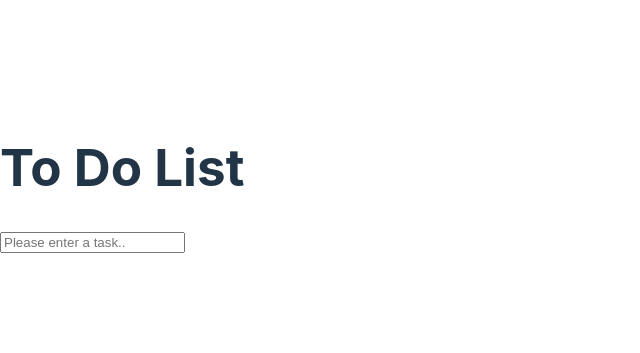
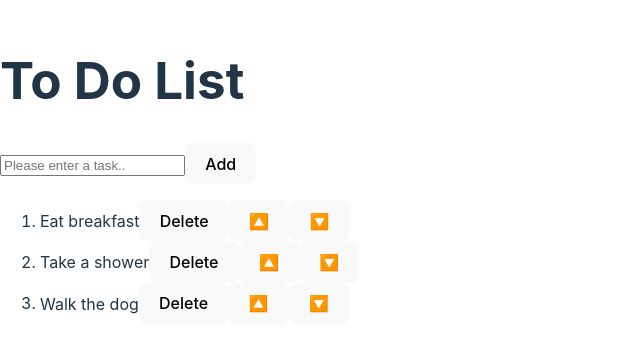
Before and after one commit to Praeda822/PK-ToDo-ReactJS, a React (Vite) app in the folder PK-ToDo-React/: page / in a window 1280 px wide. Shown: the part 221-574 px from the top of the page, without its empty margins (0-640 px from the left). Built offline with nearby package versions, Linux system fonts and the light colour scheme.

Commit message:
Finished initial HTML structure and layout

```diff
--- a/PK-ToDo-React/src/ToDoList.jsx
+++ b/PK-ToDo-React/src/ToDoList.jsx
@@ -1,7 +1,18 @@
+// With my callback functions, whenever I pass in a function and add a set of parentheses right away,
+// like how I pass in my current index value to my deleteTask function,
+// It will CALL THE FUNCTION RIGHT AWAY, instead of waiting for the button to be clicked
+// I can get around this by using an arrow function, which will create a new function that will call my function ONLY WHEN the button is clicked
+//
+//
+
 import React, { useState } from "react";
 
 function ToDoList() {
-  const [tasks, setTasks] = useState([]);
+  const [tasks, setTasks] = useState([
+    "Eat breakfast",
+    "Take a shower",
+    "Walk the dog",
+  ]);
   const [newTask, setNewTask] = useState("");
 
   function handleInputChange(event) {
@@ -27,7 +38,27 @@
           value={newTask}
           onChange={handleInputChange}
         />
+        <button className="add-button" onClick={addTask}>
+          Add
+        </button>
       </div>
+
+      <ol>
+        {tasks.map((task, index) => (
+          <li key={index}>
+            <span className="text">{task}</span>
+            <button className="delete-button" onClick={() => deleteTask(index)}>
+              Delete
+            </button>
+            <button className="move-button" onClick={() => moveTaskUp(index)}>
+              🔼
+            </button>
+            <button className="move-button" onClick={() => moveTaskDown(index)}>
+              🔽
+            </button>
+          </li>
+        ))}
+      </ol>
     </div>
   );
 }
```
